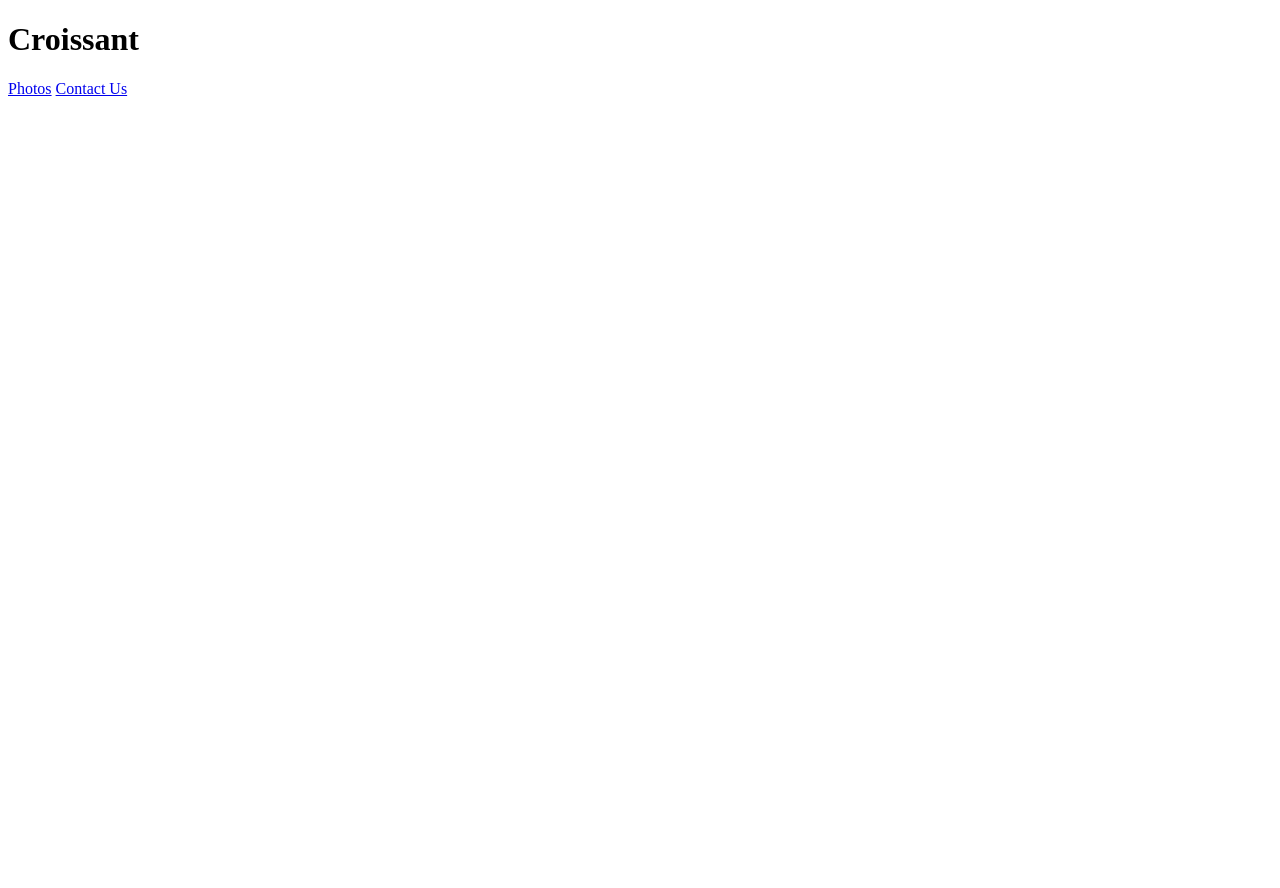
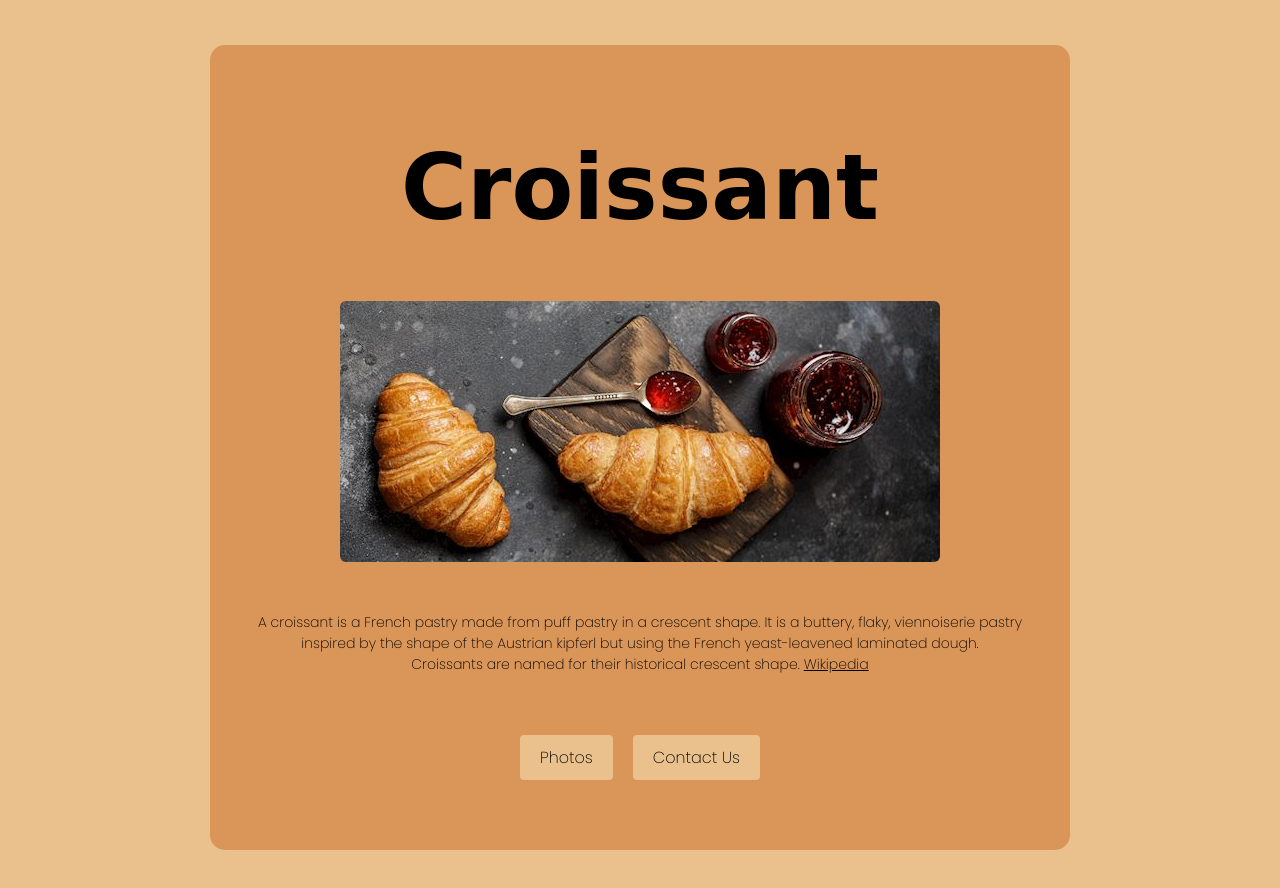
Before and after one commit to taegen-seto/croissant-homework, a plain HTML site: page index.html in a window 1280 px wide. Before the commit the page ends 800 px from the top, so only its background shows below. Drawn offline with Linux system fonts and the light colour scheme; a web font is replaced by a local one.

Commit message:
added basic styling including custom font + add main page content

```diff
--- a/index.html
+++ b/index.html
@@ -3,11 +3,32 @@
   <head>
     <meta charset="UTF-8" />
     <meta name="viewport" content="width=device-width, initial-scale=1.0" />
+    <link rel="stylesheet" href="/src/styles.css" />
+
+    <link rel="preconnect" href="https://fonts.googleapis.com" />
+    <link rel="preconnect" href="https://fonts.gstatic.com" crossorigin />
+    <link
+      href="https://fonts.googleapis.com/css2?family=Poppins:wght@200&family=WindSong:wght@500&display=swap"
+      rel="stylesheet"
+    />
     <title>🥐 Croissant Page</title>
   </head>
   <body>
-    <h1>Croissant</h1>
-    <a href="/photo.html">Photos</a>
-    <a href="/contact.html">Contact Us</a>
+    <div class="container">
+      <h1>Croissant</h1>
+      <img src="/images/main-croissant.jpeg" class="main-img" />
+      <p>
+        A croissant is a French pastry made from puff pastry in a crescent
+        shape. It is a buttery, flaky, viennoiserie pastry inspired by the shape
+        of the Austrian kipferl but using the French yeast-leavened laminated
+        dough.
+        <br />Croissants are named for their historical crescent shape.
+        <a href="https://en.wikipedia.org/wiki/Croissant">Wikipedia</a>
+      </p>
+      <div class="pages">
+        <a href="/photo.html" class="photos-link">Photos</a>
+        <a href="/contact.html" class="contact-link">Contact Us</a>
+      </div>
+    </div>
   </body>
 </html>
--- /dev/null
+++ b/src/styles.css
@@ -0,0 +1,58 @@
+body {
+  font-family: "Poppins", sans-serif;
+  background-color: #eac18d;
+}
+h1 {
+  text-align: center;
+  font-family: "WindSong", cursive;
+  font-size: 90px;
+}
+p {
+  text-align: center;
+  font-size: 14px;
+  margin: 50px 0;
+}
+a {
+  color: black;
+}
+.container {
+  background-color: #da9558;
+  max-width: 800px;
+  margin: 45px auto;
+  border-radius: 15px;
+  padding: 30px;
+}
+.main-img {
+  display: block;
+  margin: 0 auto;
+  max-width: 100%;
+  border-radius: 6px;
+}
+.pages {
+  text-align: center;
+  margin: 30px;
+  display: flex;
+  justify-content: center;
+  margin-top: 40px;
+}
+.pages a {
+  text-decoration: none;
+  border-radius: 4px;
+  padding: 10px 20px;
+  background-color: #eac18d;
+  margin: 10px;
+}
+.homepage-link {
+  text-align: center;
+  margin: 30px;
+  display: flex;
+  justify-content: center;
+  margin-top: 40px;
+}
+.homepage-link a {
+  text-decoration: none;
+  border-radius: 4px;
+  padding: 10px 20px;
+  background-color: #da9558;
+  margin: 10px;
+}
```
Also changed, not shown: contact.html (+10 -2 lines), photo.html (+10 -2 lines), images/choc-croissant.jpg (added), images/contact-us.jpeg (added), images/lune-croissant.jpg (added), images/main-croissant.jpeg (added), images/savory-croissant.jpeg (added), images/strawberry-croissant.jpeg (added).
